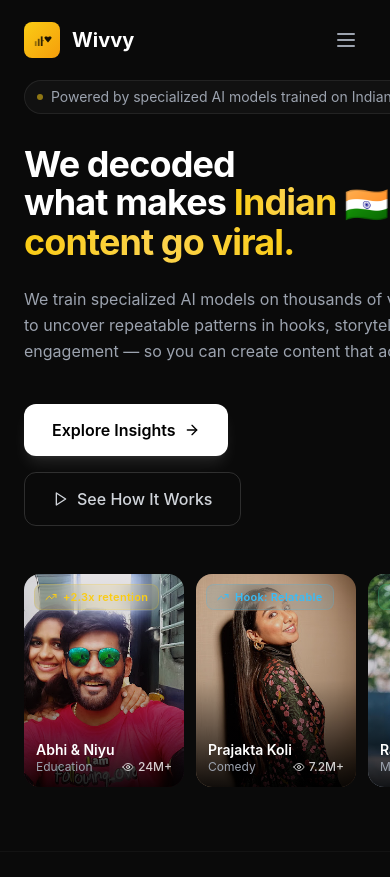
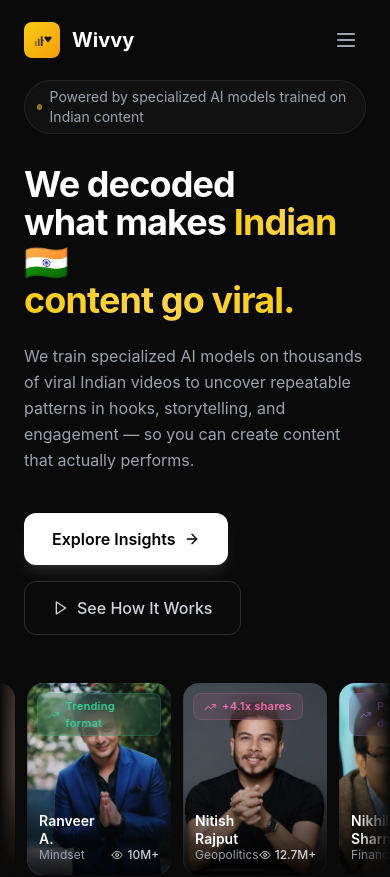
Before and after one commit to Treeback/wivvy-landing, a Next.js app: page / in a window 390 px wide. Shown: the top 877 px of the page. Built offline with nearby package versions, Linux system fonts and the light colour scheme.

Commit message:
Auto-scroll hero creator cards on mobile with infinite marquee

```diff
--- a/components/Hero.tsx
+++ b/components/Hero.tsx
@@ -179,20 +179,28 @@
             </div>
           </motion.div>
 
-          {/* Mobile: Horizontal scroll */}
+          {/* Mobile: Auto-scrolling marquee */}
           <motion.div
             initial={{ opacity: 0, y: 20 }}
             animate={{ opacity: 1, y: 0 }}
             transition={{ duration: 0.6, delay: 0.5 }}
-            className="lg:hidden -mx-6 px-6"
+            className="lg:hidden -mx-6 overflow-hidden relative"
           >
-            <div className="flex gap-3 overflow-x-auto pb-4 snap-x snap-mandatory scrollbar-hide">
-              {creators.slice(0, 4).map((creator, i) => (
-                <div key={i} className="flex-shrink-0 w-40 snap-start">
-                  <CreatorCard creator={creator} index={i} />
+            {/* Fade edges */}
+            <div className="absolute left-0 top-0 bottom-0 w-8 bg-gradient-to-r from-[#0A0A0A] to-transparent z-10 pointer-events-none" />
+            <div className="absolute right-0 top-0 bottom-0 w-8 bg-gradient-to-l from-[#0A0A0A] to-transparent z-10 pointer-events-none" />
+
+            <motion.div
+              animate={{ x: [0, -840] }}
+              transition={{ duration: 20, repeat: Infinity, ease: 'linear' }}
+              className="flex gap-3 pb-4"
+            >
+              {[...creators, ...creators].map((creator, i) => (
+                <div key={i} className="flex-shrink-0 w-36">
+                  <CreatorCard creator={creator} index={i % creators.length} />
                 </div>
               ))}
-            </div>
+            </motion.div>
           </motion.div>
         </div>
       </div>
```
